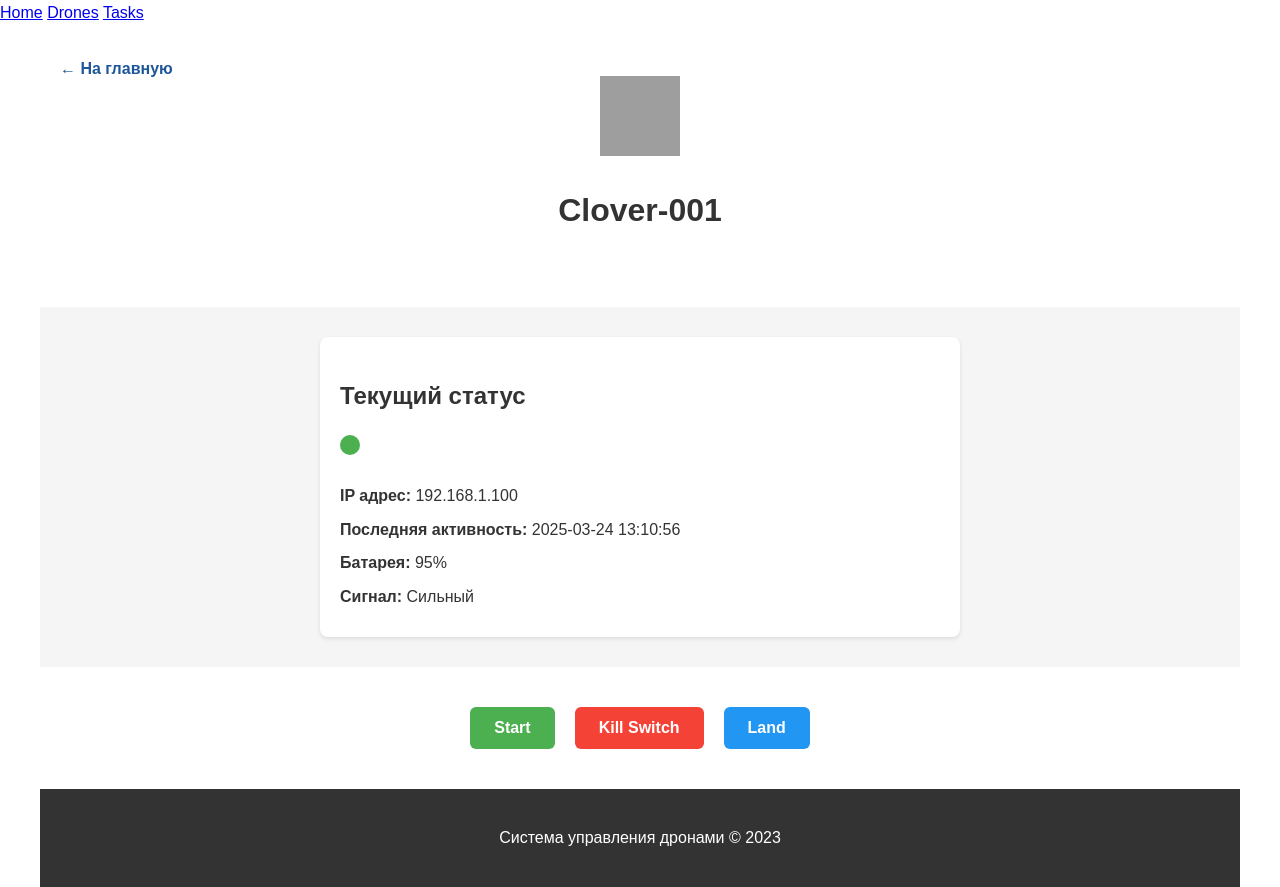
After one commit to urmasa-tar/dron_App, a Flask app: page /drone/1 in a window 1280 px wide. The commit adds this page. Run offline with Flask 3, Linux system fonts and the light colour scheme; grey boxes are pictures that could not be loaded.

Commit message:
Full_shablon

```diff
--- a/drone_backend/app/__init__.py
+++ b/drone_backend/app/__init__.py
@@ -6,10 +6,7 @@ def create_app(config_class=Config):
     app.config.from_object(config_class)
 
     # Регистрация blueprint'ов
-    from app.routes.api import bp as api_bp
-    app.register_blueprint(api_bp, url_prefix='/api')
-
-    from app.routes.website import bp as website_bp
+    from app.routes import bp as website_bp
     app.register_blueprint(website_bp)
 
     return app
--- a/drone_backend/app/data.py
+++ b/drone_backend/app/data.py
@@ -1,6 +1,5 @@
 from datetime import datetime
 
-# Имитация "базы данных" в памяти
 drones = [
     {
         'id': 1,
@@ -27,14 +26,12 @@ tasks = [
         'id': 1,
         'drone_id': 2,
         'task_name': 'Инспекция территории',
-        'coordinates': {'lat': 55.7522, 'lon': 37.6156},
         'status': 'in_progress',
         'created_at': datetime.now()
     }
 ]
 
 def get_next_id(collection):
-    """Генерирует следующий ID для новой записи"""
     if not collection:
         return 1
     return max(item['id'] for item in collection) + 1
--- a/drone_backend/app/routes/website.py
+++ b/drone_backend/app/routes/website.py
@@ -1,7 +1,6 @@
-from flask import Blueprint, render_template
+from flask import render_template
 from app.data import drones, tasks
-
-bp = Blueprint('website', __name__)
+from app.routes import bp  # Импортируем bp из родительского модуля
 
 @bp.route('/')
 def index():
@@ -11,6 +10,9 @@ def index():
 def drones_list():
     return render_template('drones.html', drones=drones)
 
-@bp.route('/tasks')
-def tasks_list():
-    return render_template('tasks.html', tasks=tasks)
+@bp.route('/drone/<int:drone_id>')
+def drone_detail(drone_id):
+    drone = next((d for d in drones if d['id'] == drone_id), None)
+    if not drone:
+        return "Drone not found", 404
+    return render_template('drone_detail.html', drone=drone)
--- a/drone_backend/app/static/css/style.css
+++ b/drone_backend/app/static/css/style.css
@@ -176,3 +176,123 @@ body {
 .footer-links a:hover {
     text-decoration: underline;
 }
+
+/* Стили для страницы дрона */
+.drone-header {
+    text-align: center;
+    padding: 30px 0;
+    position: relative;
+}
+
+.back-link {
+    position: absolute;
+    left: 20px;
+    top: 30px;
+    color: #1e5799;
+    text-decoration: none;
+    font-weight: bold;
+}
+
+.drone-icon-container {
+    margin-top: 20px;
+}
+
+.drone-icon {
+    width: 80px;
+    height: 80px;
+}
+
+/* Блок статуса */
+.status-section {
+    background-color: #f5f5f5;
+    padding: 30px 0;
+    margin: 20px 0;
+}
+
+.status-card {
+    background: white;
+    border-radius: 8px;
+    padding: 20px;
+    max-width: 600px;
+    margin: 0 auto;
+    box-shadow: 0 2px 4px rgba(0,0,0,0.1);
+}
+
+.status-indicator {
+    width: 20px;
+    height: 20px;
+    border-radius: 50%;
+    display: inline-block;
+    margin-right: 10px;
+}
+
+.status-idle {
+    background-color: #4CAF50;
+}
+
+.status-busy {
+    background-color: #FFC107;
+}
+
+.status-error {
+    background-color: #F44336;
+}
+
+.status-details {
+    margin-top: 20px;
+}
+
+.status-details p {
+    margin: 8px 0;
+}
+
+/* Блок управления */
+.control-section {
+    text-align: center;
+    margin: 40px 0;
+}
+
+.control-buttons {
+    display: flex;
+    justify-content: center;
+    gap: 20px;
+}
+
+.control-btn {
+    padding: 12px 24px;
+    border: none;
+    border-radius: 6px;
+    font-size: 16px;
+    cursor: pointer;
+    font-weight: bold;
+    transition: all 0.3s;
+}
+
+.start-btn {
+    background-color: #4CAF50;
+    color: white;
+}
+
+.killswitch-btn {
+    background-color: #F44336;
+    color: white;
+}
+
+.land-btn {
+    background-color: #2196F3;
+    color: white;
+}
+
+.control-btn:hover {
+    opacity: 0.9;
+    transform: translateY(-2px);
+}
+
+/* Подвал */
+.drone-footer {
+    text-align: center;
+    padding: 20px;
+    background-color: #333;
+    color: white;
+    margin-top: 40px;
+}
--- /dev/null
+++ b/drone_backend/app/static/js/drone.js
@@ -0,0 +1,19 @@
+document.addEventListener('DOMContentLoaded', function() {
+    // Обработчики кнопок
+    document.querySelector('.start-btn').addEventListener('click', function() {
+        alert('Команда "Start" отправлена дрону');
+        // Здесь будет AJAX запрос к API
+    });
+
+    document.querySelector('.killswitch-btn').addEventListener('click', function() {
+        if(confirm('Вы уверены, что хотите активировать Kill Switch?')) {
+            alert('Kill Switch активирован');
+            // Здесь будет AJAX запрос к API
+        }
+    });
+
+    document.querySelector('.land-btn').addEventListener('click', function() {
+        alert('Команда "Land" отправлена дрону');
+        // Здесь будет AJAX запрос к API
+    });
+});
--- a/drone_backend/app/templates/base.html
+++ b/drone_backend/app/templates/base.html
@@ -15,5 +15,6 @@
     <div class="container">
         {% block content %}{% endblock %}
     </div>
+    <script src="{{ url_for('static', filename='js/drone.js') }}"></script>
 </body>
 </html>
--- /dev/null
+++ b/drone_backend/app/templates/drone_detail.html
@@ -0,0 +1,44 @@
+{% extends "base.html" %}
+
+{% block content %}
+<!-- Шапка с иконкой и ссылкой -->
+<header class="drone-header">
+    <a href="{{ url_for('website.index') }}" class="back-link">← На главную</a>
+    <div class="drone-icon-container">
+        <img src="{{ url_for('static', filename='img/drone-icon.png') }}" alt="Иконка дрона" class="drone-icon">
+        <h1>{{ drone.name }}</h1>
+    </div>
+</header>
+
+<!-- Блок статуса -->
+<section class="status-section">
+    <div class="status-card">
+        <h2>Текущий статус</h2>
+        <div class="status-indicator status-{{ drone.status }}"></div>
+        <div class="status-details">
+            <p><strong>IP адрес:</strong> {{ drone.ip_address }}</p>
+            <p><strong>Последняя активность:</strong> {{ drone.last_seen.strftime('%Y-%m-%d %H:%M:%S') }}</p>
+            <p><strong>Батарея:</strong> {{ drone.battery }}%</p>
+            <p><strong>Сигнал:</strong>
+                {% if drone.signal == 'strong' %}Сильный{% endif %}
+                {% if drone.signal == 'medium' %}Средний{% endif %}
+                {% if drone.signal == 'weak' %}Слабый{% endif %}
+            </p>
+        </div>
+    </div>
+</section>
+
+<!-- Блок управления -->
+<section class="control-section">
+    <div class="control-buttons">
+        <button class="control-btn start-btn">Start</button>
+        <button class="control-btn killswitch-btn">Kill Switch</button>
+        <button class="control-btn land-btn">Land</button>
+    </div>
+</section>
+
+<!-- Подвал -->
+<footer class="drone-footer">
+    <p>Система управления дронами © 2023</p>
+</footer>
+{% endblock %}
```
Also changed, not shown: drone_backend/app/routes/__init__.py (+7 -0 lines), drone_backend/app/templates/index.html (+3 -31 lines).
